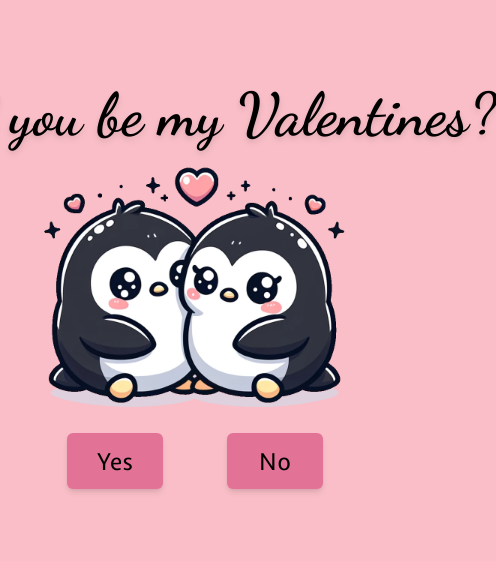
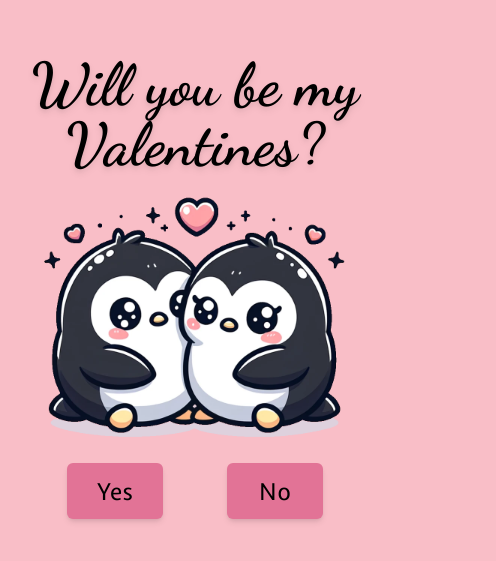
Before and after one commit to Drakarta/portfolio, an Astro site in the folder frontend/: page /valentines in a window 390 px wide. Shown: the part 179-740 px from the top of the page, 496 px wide, since content can reach past the window. Built offline with nearby package versions, Linux system fonts and the light colour scheme; Astro itself is replaced by a stand-in of ours.

Commit message:
mobile responsive

```diff
--- a/frontend/src/pages/valentines.astro
+++ b/frontend/src/pages/valentines.astro
@@ -14,7 +14,7 @@ if ((now.getMonth() !== 0 && now.getMonth() !== 1) || now.getDay() > 14) {
 		id="Container"
 		class="flex h-svh w-full flex-col items-center justify-center"
 	>
-		<div class="w-max font-dancing text-6xl drop-shadow-md">
+		<div class="text-center font-dancing text-6xl drop-shadow-md">
 			Will you be my Valentines?
 		</div>
 		<div class="-mb-20 -mt-12 w-96"><img src={pengu.src} alt="pengu" /></div>
```
